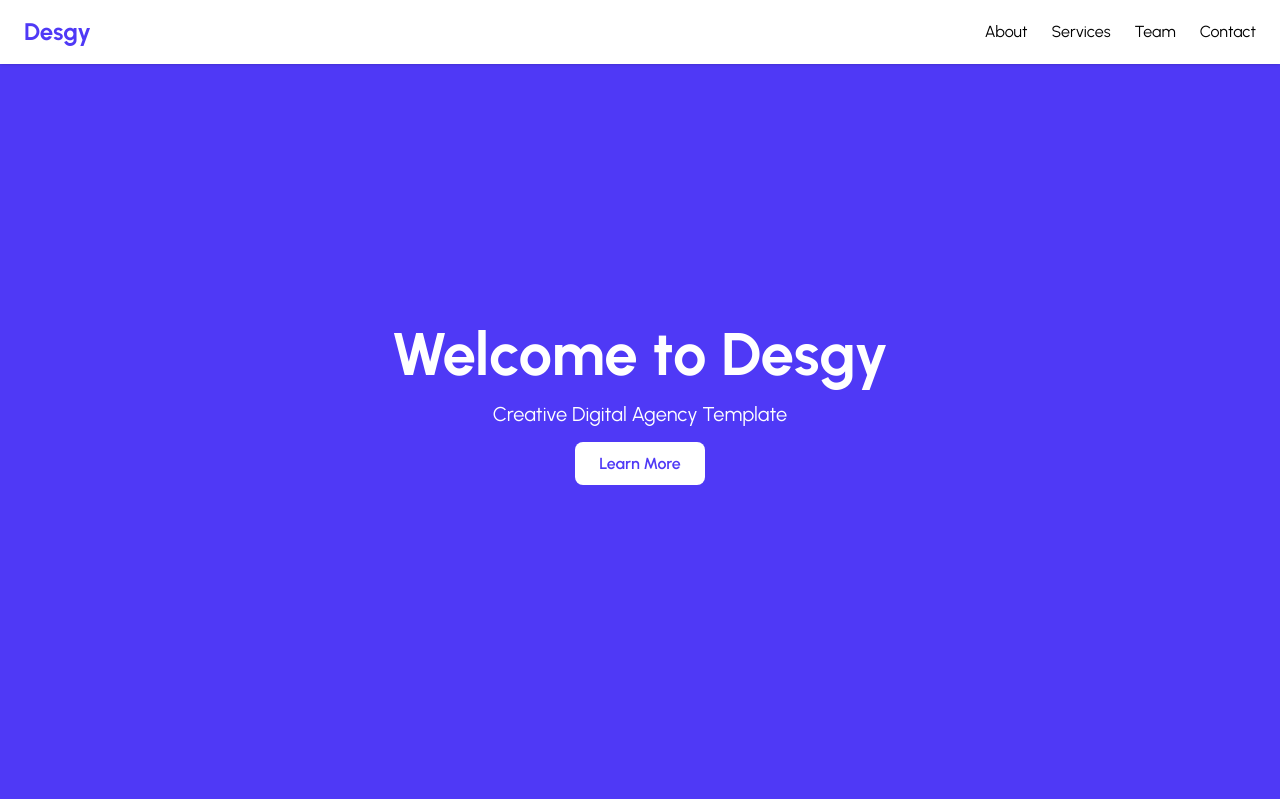
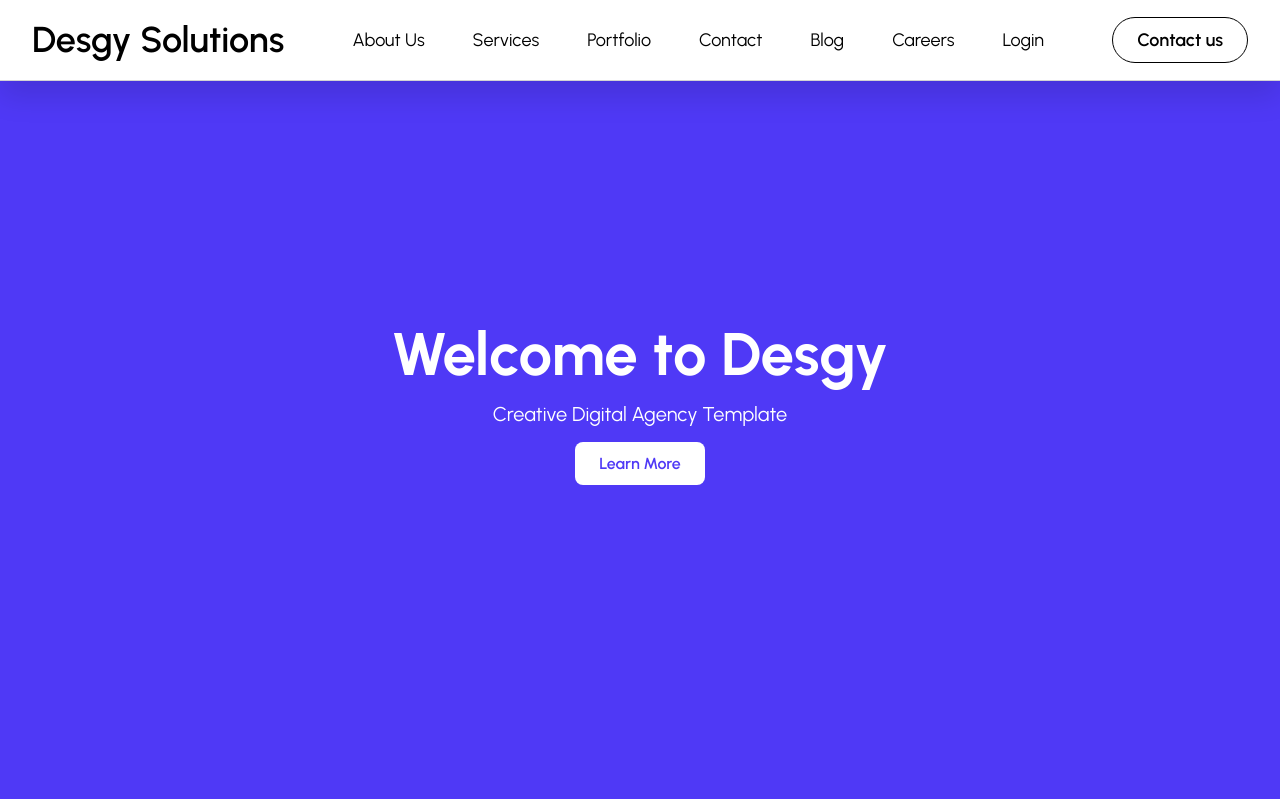
Before and after one commit to haruman1/lara, a Laravel app: page / in a window 1280 px wide. Shown: the top 799 px of the page. Run offline with Laravel 12, Linux system fonts and the light colour scheme; style sheets or scripts are compiled from the project's sources; some libraries are stand-ins or nearby versions.

Commit message:
upgrade navbar

```diff
--- a/app/Livewire/Components/Navbar.php
+++ b/app/Livewire/Components/Navbar.php
@@ -6,6 +6,41 @@ use Livewire\Component;
 
 class Navbar extends Component
 {
+    public $isOpen = false; // untuk drawer mobile
+    public $navigation = [];
+    public function mount()
+    {
+        $this->navigation = [
+            ['name' => 'About Us', 'href' => '#aboutus-section', 'active' => false],
+            ['name' => 'Services', 'href' => '#services-section', 'active' => false],
+            ['name' => 'Portfolio', 'href' => '#portfolio-section', 'active' => false],
+            ['name' => 'Contact', 'href' => '#contact-section', 'active' => false],
+            ['name' => 'Blog', 'href' => '#blog-section', 'active' => false],
+            ['name' => 'Careers', 'href' => '#careers-section', 'active' => false],
+            ['name' => 'Login', 'href' => '/login'],
+
+
+        ];
+    }
+    public function toggleDrawer()
+    {
+        $this->isOpen = !$this->isOpen;
+    }
+    public function closeDrawer()
+    {
+        $this->isOpen = false;
+    }
+
+
+    // public $navItems = [
+    //     ['name' => 'About Us', 'href' => '#aboutus-section', 'active' => false],
+    //     ['name' => 'Services', 'href' => '#services-section', 'active' => false],
+    //     ['name' => 'Portfolio', 'href' => '#portfolio-section', 'active' => false],
+    //     ['name' => 'Contact', 'href' => '#contact-section', 'active' => false],
+
+    // ];
+    // public $isOpen = false;
+    // public function DrawerToggle($isOpen, $event) {}
     public function render()
     {
         return view('livewire.components.navbar');
--- a/resources/views/livewire/components/navbar.blade.php
+++ b/resources/views/livewire/components/navbar.blade.php
@@ -1,16 +1,75 @@
 <div>
-    <nav class="fixed top-0 left-0 w-full z-50 bg-white shadow">
-        <div class="container mx-auto flex items-center justify-between py-4 px-6">
-            <a href="{{ url('/') }}" class="text-2xl font-bold text-indigo-600">
-                Desgy
-            </a>
-            <ul class="hidden md:flex space-x-6">
-                <li><a href="#about" class="hover:text-indigo-600">About</a></li>
-                <li><a href="#services" class="hover:text-indigo-600">Services</a></li>
-                <li><a href="#team" class="hover:text-indigo-600">Team</a></li>
-                <li><a href="#contact" class="hover:text-indigo-600">Contact</a></li>
-            </ul>
-            <button class="md:hidden border p-2 rounded">Menu</button>
+    {{-- NAVBAR --}}
+    <nav class="navbar bg-white shadow">
+        <div class="mx-auto max-w-7xl p-3 md:p-4 lg:px-8">
+            <div class="relative flex h-12 sm:h-20 items-center justify-between">
+
+                {{-- LOGO --}}
+                <a href="/" class="text-2xl sm:text-4xl font-semibold text-black">
+                    Desgy Solutions
+                </a>
+
+                {{-- DESKTOP LINKS --}}
+                <div class="hidden lg:flex space-x-6">
+                    @foreach ($navigation as $item)
+                        <a href="{{ $item['href'] }}"
+                            class="px-3 py-4 text-lg font-normal rounded-md
+                                {{ request()->is(ltrim($item['href'], '#')) ? 'bg-gray-900 text-white' : 'hover:text-black' }}">
+                            {{ $item['name'] }}
+                        </a>
+                    @endforeach
+                </div>
+
+                {{-- CONTACT BUTTON (opsional) --}}
+                <button
+                    class="hidden lg:block text-lg font-semibold px-6 py-2 rounded-full border hover:bg-black hover:text-white">
+                    Contact us
+                </button>
+
+                {{-- MOBILE ICON --}}
+                <div class="block lg:hidden">
+                    <button wire:click="toggleDrawer">
+                        <x-heroicon-o-bars-3 class="w-6 h-6" />
+                    </button>
+                </div>
+            </div>
         </div>
     </nav>
+
+    {{-- DRAWER (MOBILE) --}}
+    <div x-data="{ open: @entangle('isOpen') }" x-show="open" x-transition.opacity
+        class="fixed inset-0 z-50 bg-gray-900 bg-opacity-25">
+        {{-- Drawer Content --}}
+        <div x-show="open" x-transition:enter="transition transform duration-500"
+            x-transition:enter-start="-translate-x-full" x-transition:enter-end="translate-x-0"
+            x-transition:leave="transition transform duration-500" x-transition:leave-start="translate-x-0"
+            x-transition:leave-end="-translate-x-full" class="absolute left-0 top-0 w-80 h-full bg-white shadow-xl">
+            <div class="p-6 space-y-6">
+                {{-- Header --}}
+                <div class="flex justify-between items-center">
+                    <a href="/" class="text-2xl font-semibold text-black">
+                        Desgy Solutions
+                    </a>
+                    <button wire:click="closeDrawer">
+                        <x-heroicon-o-x-mark class="w-6 h-6" />
+                    </button>
+                </div>
+
+                {{-- Links --}}
+                <div class="flex flex-col space-y-4">
+                    @foreach ($navigation as $item)
+                        <a href="{{ $item['href'] }}"
+                            class="text-lg px-3 py-2 rounded-md
+                                {{ request()->is(ltrim($item['href'], '#')) ? 'bg-gray-900 text-white' : 'hover:bg-gray-100' }}"
+                            wire:click="closeDrawer">
+                            {{ $item['name'] }}
+                        </a>
+                    @endforeach
+                </div>
+            </div>
+        </div>
+
+        {{-- Overlay --}}
+        <div class="w-full h-full" @click="open = false"></div>
+    </div>
 </div>
```
